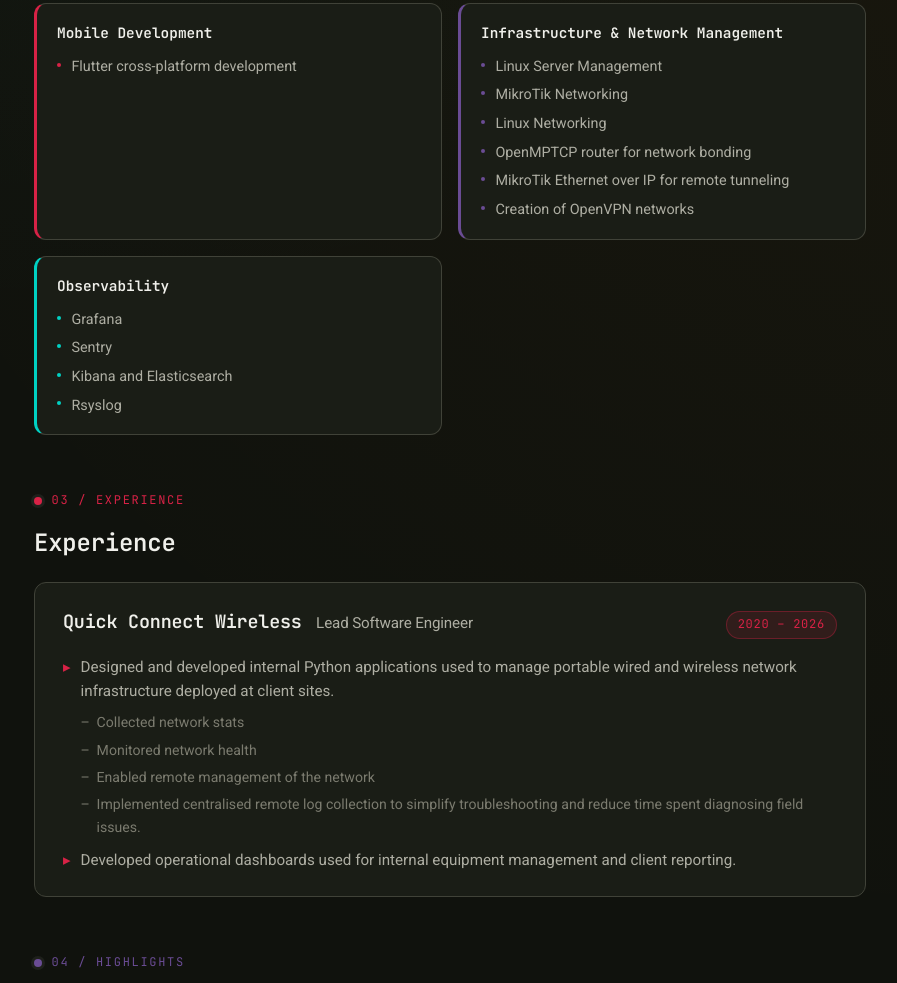
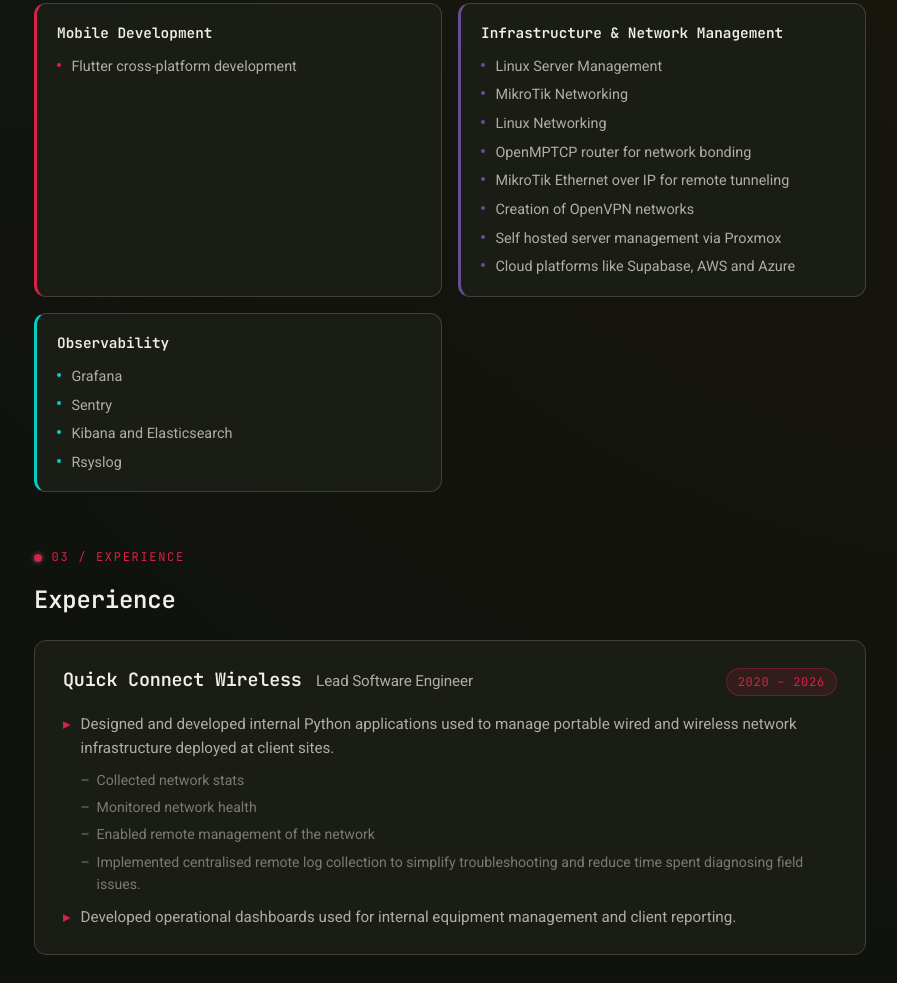
Before and after one commit to BradleyGebhardt/CV, a plain HTML site: page index.html in a window 1280 px wide. Shown: the part 1148-2131 px from the top of the page, without its empty margins (190-1087 px from the left). Drawn offline with Linux system fonts and the light colour scheme.

Commit message:
Added mentions of the cloud platforms

```diff
--- a/index.html
+++ b/index.html
@@ -137,6 +137,8 @@
               <li>OpenMPTCP router for network bonding</li>
               <li>MikroTik Ethernet over IP for remote tunneling</li>
               <li>Creation of OpenVPN networks</li>
+              <li>Self hosted server management via Proxmox</li>
+              <li>Cloud platforms like Supabase, AWS and Azure</li>
             </ul>
           </li>
 
```
